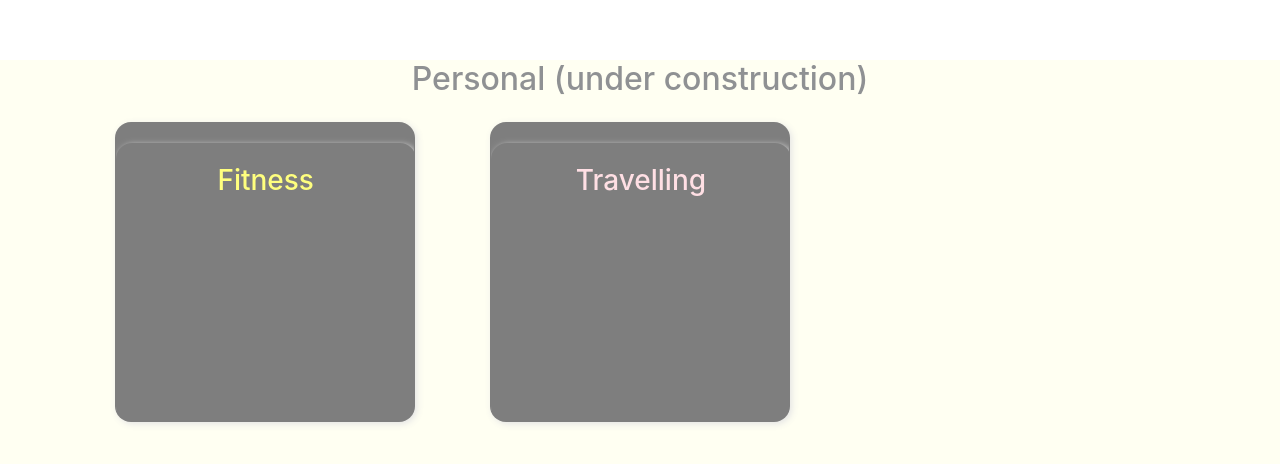
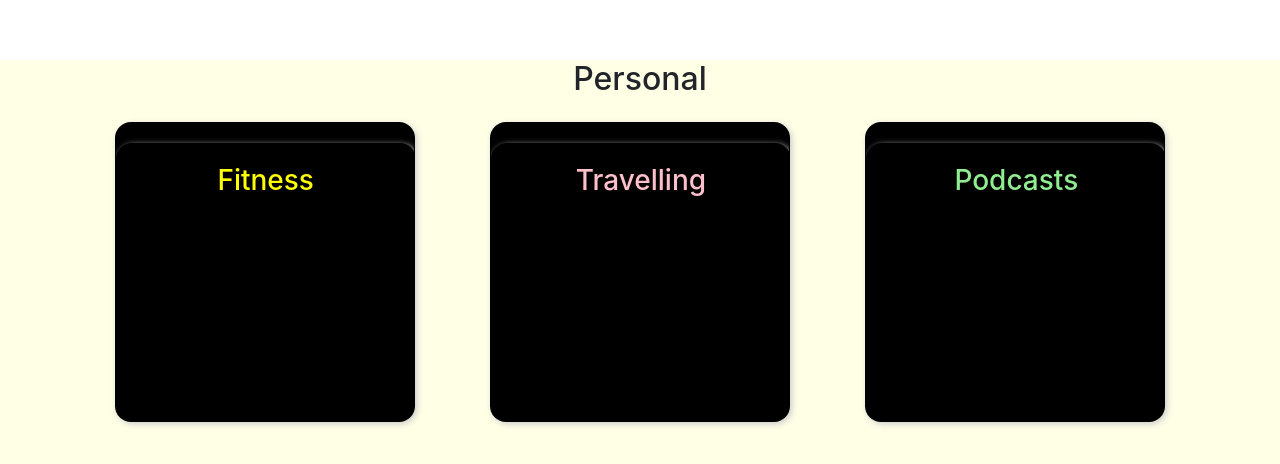
Before and after one commit to hamidval/dev-website, a React (Create React App) app: page /#/ in a window 1280 px wide. Shown: the part 2398-2862 px from the top of the page. Built offline with nearby package versions, Linux system fonts and the light colour scheme.

Commit message:
finishing personal section

```diff
--- a/src/components/Home.js
+++ b/src/components/Home.js
@@ -110,8 +110,12 @@ class Home extends Component {
 
 
 
+                        {
+                            this.state.chosenTechSkill != null?
 
-                            <div id="skillText" class="mt-3 card card-body h4">
+                            (
+
+                                <div id="skillText" class="mt-3 card card-body h4">
                             {this.state.chosenTechSkill == 0?
 
 
@@ -171,6 +175,10 @@ class Home extends Component {
 
                              </div>) : null
                             }</div>
+                            )
+                            : null
+                        }
+
 
                     </div>
 
@@ -231,7 +239,7 @@ class Home extends Component {
 
                 <div id="page4" >
                     <div class="page container">
-                    <h2 id="otherSkills" ref={this.otherSkills}>Personal (under construction)</h2>
+                    <h2 id="otherSkills" ref={this.otherSkills}>Personal</h2>
                         <div class="card-container-other mt-4">
 
                                 <div class={'card card-body personal-card fitness '+(this.state.chosenOtherSkill == 0? "expand": null)} onClick={()=>{this.setState({chosenOtherSkill: 0})}}>
@@ -240,9 +248,9 @@ class Home extends Component {
 
                                 <div className={'other-skills-text mt-5 '}>
                                     <ul>
-                                        <li>Swimming</li>
-                                        <li>Boxing</li>
-                                        <li>Football</li>
+                                        <li>Swimming, boxing, football</li>
+                                        <li>Love sports/ sporting events</li>
+                                        <li>recently went to an influencer boxing match, BKFC event and Formula E grand prix</li>
                                     </ul>
 
                                 </div>
@@ -256,6 +264,20 @@ class Home extends Component {
                                         <li>One of my newer hobbies</li>
                                         <li>Recently went to the highlands</li>
                                         <li>Something I want to do more of in the future</li>
+                                    </ul>
+
+                                </div>
+
+                                </div>
+
+                                <div class={'card card-body personal-card podcasts'}>
+                                <div className='card card-body personal-card cover'><h3>Podcasts</h3></div>
+                                <div className={'other-skills-text mt-5 '}>
+
+                                    <ul>
+                                        <li>I have recently taken an interest in podcasts</li>
+                                        <li>I find that they can be beneficial in keeping up with topics such as politics, business and tech aswell as other cool things</li>
+
                                     </ul>
 
                                 </div>
--- a/src/components/home.css
+++ b/src/components/home.css
@@ -138,7 +138,7 @@ h1{
 
 #page4{
     background: #ffffe6;
-    opacity: 0.5;
+
 }
 
 .personal-card{
@@ -154,6 +154,11 @@ h1{
 
 }
 
+
+.personal-card:hover {
+    transform: scale(1.05);
+}
+
 .fitness {
     color: yellow !important
 }
@@ -165,10 +170,13 @@ h1{
 }
 .cover:hover{
 
-    height: 0px;
+    opacity:0 ;
+    cursor: pointer;
 
-    padding: 0px;
-    display: none
+
+    position: absolute;
+
+
 }
 
 
@@ -177,6 +185,6 @@ h1{
 }
 
 
-.writing {
+.podcasts {
     color: lightgreen !important
 }
```
